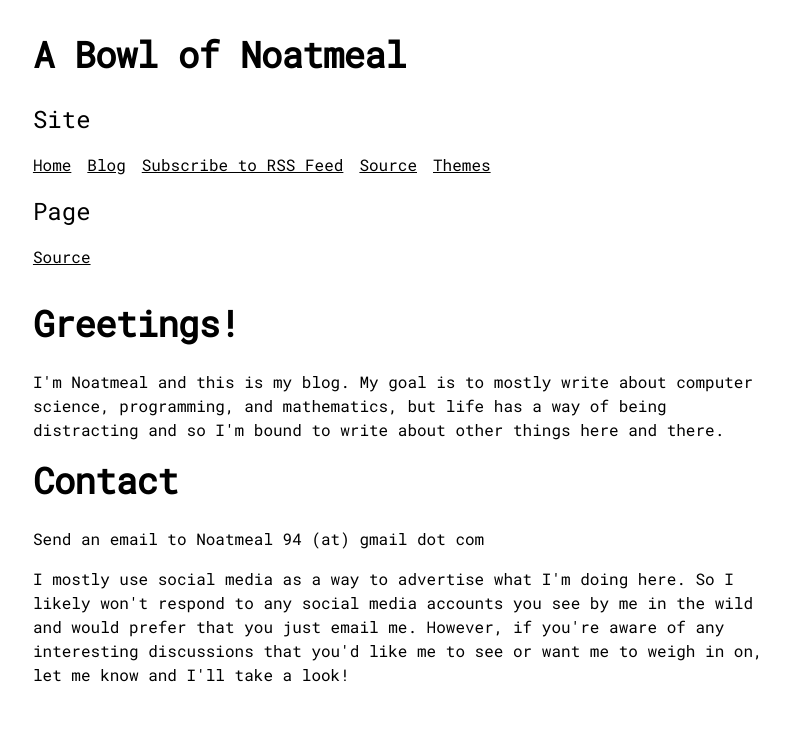
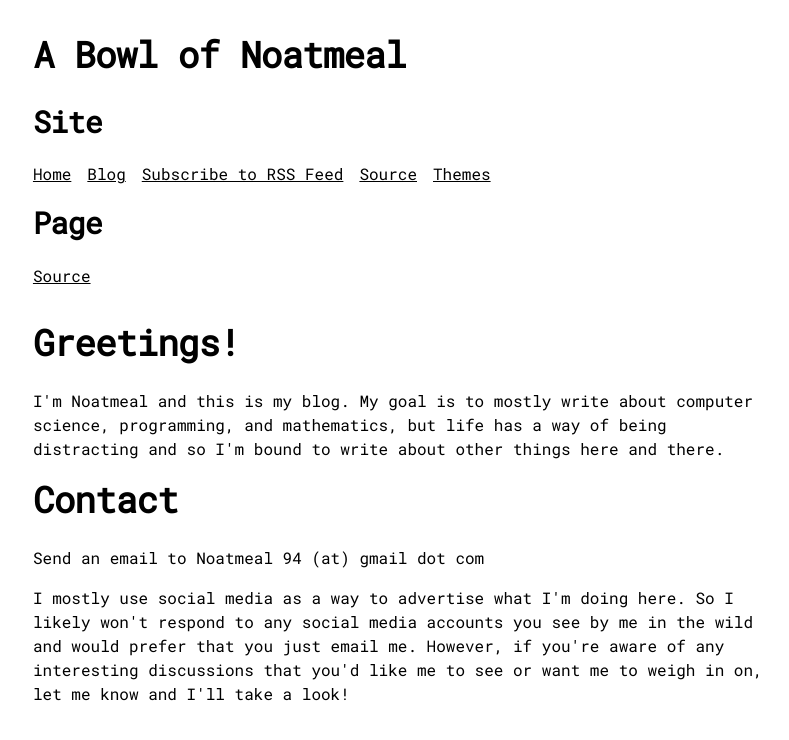
Before and after one commit to noatmeal/noatmeal_app, a Next.js app: page / in a window 1280 px wide. Shown: the top 740 px of the page, without its empty margins (239-1028 px from the left). Built offline with nearby package versions, Linux system fonts and the light colour scheme.

Commit message:
Some fixes.

```diff
--- a/src/app/blog/page.tsx
+++ b/src/app/blog/page.tsx
@@ -1,5 +1,5 @@
 import { Header } from "@/components/header";
-import { getAllPostsMetadata, BlogPostMetadata } from "@/lib/yaml-loader";
+import { getAllPostsMetadata, BlogPostMetadata, getYamlContent } from "@/lib/yaml-loader";
 import Link from "next/link";
 
 const PAGE_CONTENT_FILENAME = "src/content/blog.yaml";
@@ -9,11 +9,15 @@ export default async function BlogFeed() {
   const posts: BlogPostMetadata[] = await getAllPostsMetadata(BLOG_CONTENT_DIR);
   posts.sort((a, b) => b.date.localeCompare(a.date));
 
+  const content = (await getYamlContent(
+    "src/content/blog.yaml",
+  )) as HeaderContent;
+
   return (
     <>
       <Header pageContentFilename={PAGE_CONTENT_FILENAME} />
       <div>
-        <h1>Chronological Feed</h1>
+        <h1>{content.title}</h1>
         {posts.length > 0 ? (
           <ul className="space-y-2">
             {posts.map((post) => (
--- a/src/components/header.tsx
+++ b/src/components/header.tsx
@@ -1,10 +1,9 @@
 import { ModeToggle } from "./light-dark-toggle";
 import { getYamlContent } from "@/lib/yaml-loader";
 
-// Define the expected structure of the YAML content for type safety
 interface LinkItem {
   text: string;
-  href?: string; // href might be optional if constructed dynamically
+  href?: string;
 }
 
 interface HeaderContent {
@@ -16,16 +15,16 @@ interface HeaderContent {
     home: LinkItem;
     blog: LinkItem;
     rss: LinkItem;
-    source: LinkItem; // href constructed dynamically
+    source: LinkItem;
   };
   pageLinks: {
     navAreaName: string;
-    source: LinkItem; // href constructed dynamically
+    source: LinkItem;
   };
 }
 
 interface HeaderProps {
-  pageContentFilename: string; // Filename for the current page's content
+  pageContentFilename: string;
 }
 
 export async function Header({ pageContentFilename }: HeaderProps) {
@@ -40,7 +39,7 @@ export async function Header({ pageContentFilename }: HeaderProps) {
     <>
       <h1>{content.title}</h1>
       <div className="mb-8">
-        <h3>{content.siteLinks.navAreaName}</h3>
+        <h2>{content.siteLinks.navAreaName}</h2>
         <nav className="flex flex-wrap items-center gap-4 mb-4">
           <a href={content.siteLinks.home.href}>
             {content.siteLinks.home.text}
@@ -57,7 +56,7 @@ export async function Header({ pageContentFilename }: HeaderProps) {
           <ModeToggle />
         </nav>
 
-        <h3>{content.pageLinks.navAreaName}</h3>
+        <h2>{content.pageLinks.navAreaName}</h2>
         <nav className="flex flex-wrap items-center gap-4">
           <a href={pageSourceUrl} target="_blank" rel="noopener noreferrer">
             {content.pageLinks.source.text}
--- /dev/null
+++ b/src/content/blog.yaml
@@ -0,0 +1 @@
+title: Chronological Feed
```
